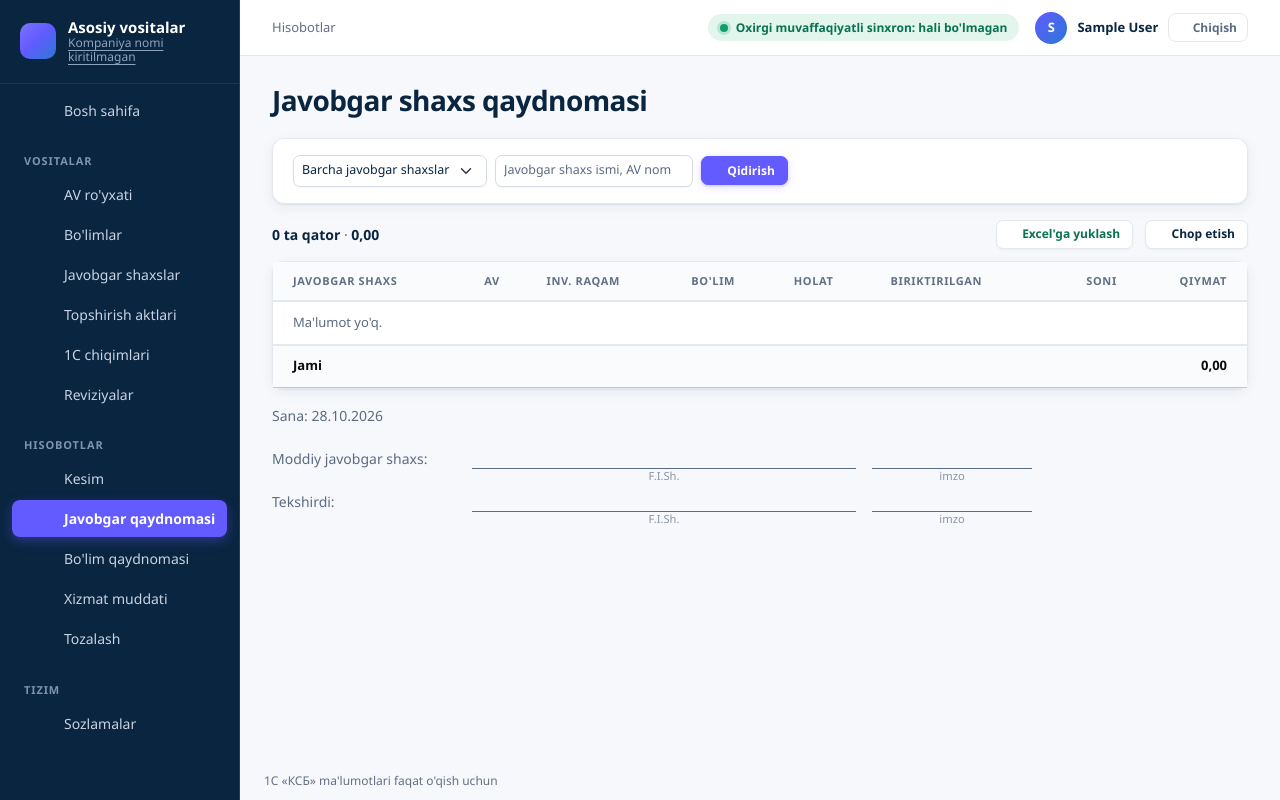
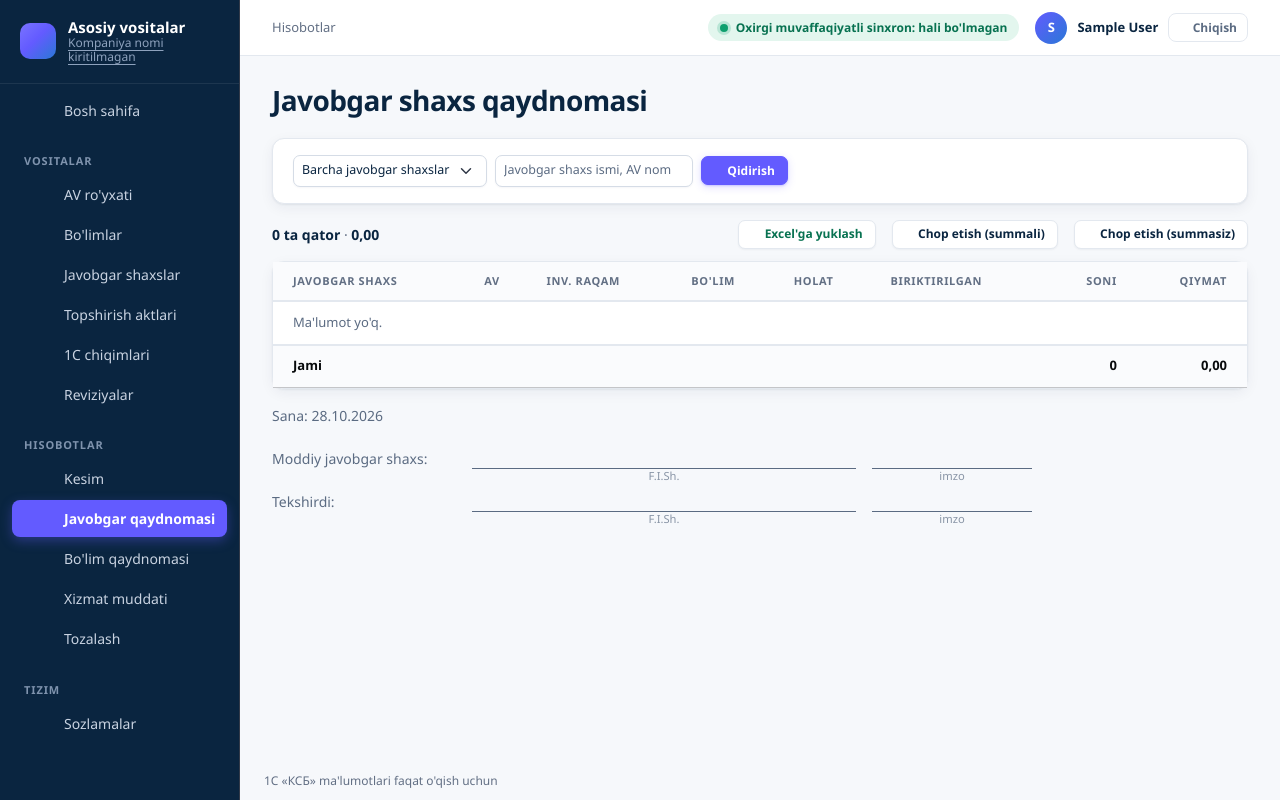
Before and after one commit to Muhammadrizo04/AVPlatform, a Django app: page /hisobotlar/mol-qaydnoma/ in a window 1280 px wide. Run offline with Django 5.2, Linux system fonts and the light colour scheme; the visitor is signed in with stand-in values (Sample User, id 1); data comes from the database, SQL or seed files in the repository; data that the repository does not hold is empty; some web fonts are replaced.

Commit message:
feat(hisobotlar): qaydnomalarda ikki xil chop etish — summali va summasiz
«Chop etish (summasiz)» qiymat ustunini (sarlavha, qatorlar, jami) bosmadan
yashiradi (panel/chop.js, .qiymat-ustun). Qiymat ko'rmaydigan rolga — bitta
«Chop etish». Javobgar shaxs qaydnomasi jamida soni ham. Excel havolasi
filtrlar bilan view'da.

Co-Authored-By: Claude Opus 5.5 <noreply@anthropic.com>

```diff
--- /dev/null
+++ b/hisobotlar/templates/hisobotlar/_chop_tugmalari.html
@@ -0,0 +1,8 @@
+{# Qaydnoma amallari: Excel va chop etish — qiymat ko'radiganlar uchun ikki xil (summali / summasiz). #}
+<a class="btn btn-sm btn-outline-success" href="{{ excel_url }}"><i class="cil-spreadsheet me-1"></i>Excel'ga yuklash</a>
+{% if pul_huquqi %}
+<button type="button" class="btn btn-sm btn-outline-secondary" data-chop="summali"><i class="cil-print me-1"></i>Chop etish (summali)</button>
+<button type="button" class="btn btn-sm btn-outline-secondary" data-chop="summasiz"><i class="cil-print me-1"></i>Chop etish (summasiz)</button>
+{% else %}
+<button type="button" class="btn btn-sm btn-outline-secondary" data-chop="summasiz"><i class="cil-print me-1"></i>Chop etish</button>
+{% endif %}
--- a/hisobotlar/templates/hisobotlar/mol_qaydnoma.html
+++ b/hisobotlar/templates/hisobotlar/mol_qaydnoma.html
@@ -17,20 +17,20 @@
 <div class="hisobot-xulosa chop-yoq">
   <span class="xulosa-son">{{ qatorlar|length }} ta qator{% if pul_huquqi %} <span>·</span> {{ jami|pul }}{% endif %}</span>
   <span class="ms-auto"></span>
-  {% include "hisobotlar/_pastki.html" %}
+  {% include "hisobotlar/_chop_tugmalari.html" with excel_url=excel_url %}
 </div>
 <div class="card mb-3">
 <div class="table-responsive jadval-qotgan">
 <table class="table table-hover align-middle mb-0">
-  <thead><tr><th>Javobgar shaxs</th><th>AV</th><th>Inv. raqam</th><th>Bo'lim</th><th>Holat</th><th>Biriktirilgan</th><th class="son">Soni</th>{% if pul_huquqi %}<th class="son">Qiymat</th>{% endif %}</tr></thead>
+  <thead><tr><th>Javobgar shaxs</th><th>AV</th><th>Inv. raqam</th><th>Bo'lim</th><th>Holat</th><th>Biriktirilgan</th><th class="son">Soni</th>{% if pul_huquqi %}<th class="son qiymat-ustun">Qiymat</th>{% endif %}</tr></thead>
   <tbody>
   {% for q in qatorlar %}
-    <tr><td>{{ q.xodim.ism }}</td><td><a href="{% url 'vositalar:kartochka' q.av.pk %}" class="av-havola">{{ q.av.nomi }}</a></td><td>{{ q.inv }}</td><td>{{ q.bolim }}</td><td><span class="holat-pill h-{{ q.holat|holat_sinfi }}">{{ q.holat }}</span></td><td class="text-nowrap small">{% if q.sana %}{{ q.sana|date:"d.m.Y" }}{% if q.sana_soni > 1 %}<div class="text-body-secondary">{{ q.sana_soni }} marta</div>{% endif %}{% else %}<span class="text-body-secondary" title="Platformada tarixi yo'q">—</span>{% endif %}</td><td class="son">{{ q.soni|son }}</td>{% if pul_huquqi %}<td class="son">{{ q.qiymat|pul }}</td>{% endif %}</tr>
+    <tr><td>{{ q.xodim.ism }}</td><td><a href="{% url 'vositalar:kartochka' q.av.pk %}" class="av-havola">{{ q.av.nomi }}</a></td><td>{{ q.inv }}</td><td>{{ q.bolim }}</td><td><span class="holat-pill h-{{ q.holat|holat_sinfi }}">{{ q.holat }}</span></td><td class="text-nowrap small">{% if q.sana %}{{ q.sana|date:"d.m.Y" }}{% if q.sana_soni > 1 %}<div class="text-body-secondary">{{ q.sana_soni }} marta</div>{% endif %}{% else %}<span class="text-body-secondary" title="Platformada tarixi yo'q">—</span>{% endif %}</td><td class="son">{{ q.soni|son }}</td>{% if pul_huquqi %}<td class="son qiymat-ustun">{{ q.qiymat|pul }}</td>{% endif %}</tr>
   {% empty %}
     <tr><td colspan="8" class="text-body-secondary">{% if q or xodim %}Qidiruv bo'yicha hech narsa topilmadi.{% else %}Ma'lumot yo'q.{% endif %}</td></tr>
   {% endfor %}
   </tbody>
-  {% if pul_huquqi %}<tfoot class="table-light"><tr><th colspan="7">Jami</th><th class="son">{{ jami|pul }}</th></tr></tfoot>{% endif %}
+  <tfoot class="table-light"><tr><th colspan="6">Jami</th><th class="son">{{ jami_soni|son }}</th>{% if pul_huquqi %}<th class="son qiymat-ustun">{{ jami|pul }}</th>{% endif %}</tr></tfoot>
 </table>
 </div>
 </div>
--- a/hisobotlar/views.py
+++ b/hisobotlar/views.py
@@ -1,3 +1,5 @@
+from urllib.parse import urlencode
+
 from django.http import Http404, HttpResponse
 from django.shortcuts import render
 from django.utils import timezone
@@ -98,6 +100,9 @@ def mol_qaydnoma(request):
     jami = sum((q["qiymat"] for q in qatorlar), servis.NOL)
     return render(request, "hisobotlar/mol_qaydnoma.html", {
         "qatorlar": qatorlar, "xodim": xodim, "jami": jami, "xodimlar": xodimlar, "q": izla,
+        "jami_soni": sum((q["soni"] for q in qatorlar), servis.NOL),
+        "excel_url": "?" + urlencode({k: v for k, v in (("xodim", xodim.pk if xodim else ""), ("q", izla),
+                                                        ("format", "xlsx")) if v}),
         "bugun": timezone.localdate(),
     })
 
@@ -153,6 +158,8 @@ def bolim_qaydnoma(request):
     return render(request, "hisobotlar/bolim_qaydnoma.html", {
         "filiallar": filiallar, "filial": filial, "bolimlar": royxat, "bolim": bolim, "bolim_nomi": bolim_nomi,
         "bolim_qiymati": bolim_qiymati, "q": izla, "qatorlar": qatorlar,
+        "excel_url": "?" + urlencode({k: v for k, v in (("filial", filial.pk if filial else ""),
+                                                        ("bolim", bolim_qiymati), ("q", izla), ("format", "xlsx")) if v}),
         "jami_soni": sum((q["soni"] for q in qatorlar), servis.NOL),
         "jami": sum((q["qiymat"] for q in qatorlar), servis.NOL),
         "bugun": timezone.localdate(),
--- /dev/null
+++ b/panel/static/panel/chop.js
@@ -0,0 +1,13 @@
+/* Chop etish tugmalari: data-chop="summasiz" — qiymat ustunlari (.qiymat-ustun) bosmaga chiqmaydi (panel.css). */
+(function () {
+  "use strict";
+  document.addEventListener("click", function (e) {
+    var tugma = e.target.closest("[data-chop]");
+    if (!tugma) return;
+    document.body.classList.toggle("chop-summasiz", tugma.dataset.chop === "summasiz");
+    window.print();
+  });
+  window.addEventListener("afterprint", function () {
+    document.body.classList.remove("chop-summasiz");
+  });
+})();
--- a/panel/static/panel/panel.css
+++ b/panel/static/panel/panel.css
@@ -592,3 +592,5 @@ a.korsatkich:hover { transform: translateY(-1px); box-shadow: var(--av-soya-katt
 .av-havola { color: var(--av-siyoh); font-weight: 500; text-decoration: none; }
 .av-havola:hover { color: var(--av-indigo); text-decoration: underline; }
 @media print { .av-havola { color: #000; } }
+/* «Chop etish (summasiz)» — qiymat ustunlari bosmaga chiqmaydi (panel/chop.js) */
+@media print { body.chop-summasiz .qiymat-ustun { display: none !important; } }
--- a/panel/templates/panel/base.html
+++ b/panel/templates/panel/base.html
@@ -7,12 +7,13 @@
   <title>{% block sarlavha %}Asosiy vositalar{% endblock %} — Asosiy vositalar</title>
   <link rel="stylesheet" href="{% static 'panel/vendor/coreui/coreui.min.css' %}">
   <link rel="stylesheet" href="{% static 'panel/vendor/coreui-icons/css/free.min.css' %}">
-  <link rel="stylesheet" href="{% static 'panel/panel.css' %}?v=10">
+  <link rel="stylesheet" href="{% static 'panel/panel.css' %}?v=11">
   <script src="{% static 'panel/vendor/coreui/coreui.bundle.min.js' %}" defer></script>
   <script src="{% static 'panel/htmx.min.js' %}" defer></script>
   <script src="{% static 'panel/csrf.js' %}?v=2" defer></script>
   <script src="{% static 'panel/tasdiq.js' %}?v=3" defer></script>
   <script src="{% static 'panel/qidiruv.js' %}?v=1" defer></script>
+  <script src="{% static 'panel/chop.js' %}?v=1" defer></script>
 </head>
 <body hx-headers='{"X-CSRFToken": "{{ csrf_token }}"}'>
   {% if user.is_authenticated %}
--- a/reviziya/templates/reviziya/mobil/base.html
+++ b/reviziya/templates/reviziya/mobil/base.html
@@ -6,7 +6,7 @@
   <meta name="theme-color" content="#0a2540">
   <meta name="htmx-config" content='{"responseHandling":[{"code":"204","swap":false},{"code":"[23]..","swap":true},{"code":"400|403|409|422","swap":true,"error":false},{"code":"[45]..","swap":false,"error":true}]}'>
   <title>{% block sarlavha %}Reviziya{% endblock %} — Asosiy vositalar</title>
-  <link rel="stylesheet" href="{% static 'panel/panel.css' %}?v=10">
+  <link rel="stylesheet" href="{% static 'panel/panel.css' %}?v=11">
   <script src="{% static 'panel/csrf.js' %}?v=2" defer></script>
   <script src="{% static 'panel/tasdiq.js' %}?v=3" defer></script>
   <script src="{% static 'panel/qidiruv.js' %}?v=1" defer></script>
```
Also changed, not shown: hisobotlar/templates/hisobotlar/bolim_qaydnoma.html (+4 -5 lines), hisobotlar/tests/test_servis.py (+15 -0 lines).
